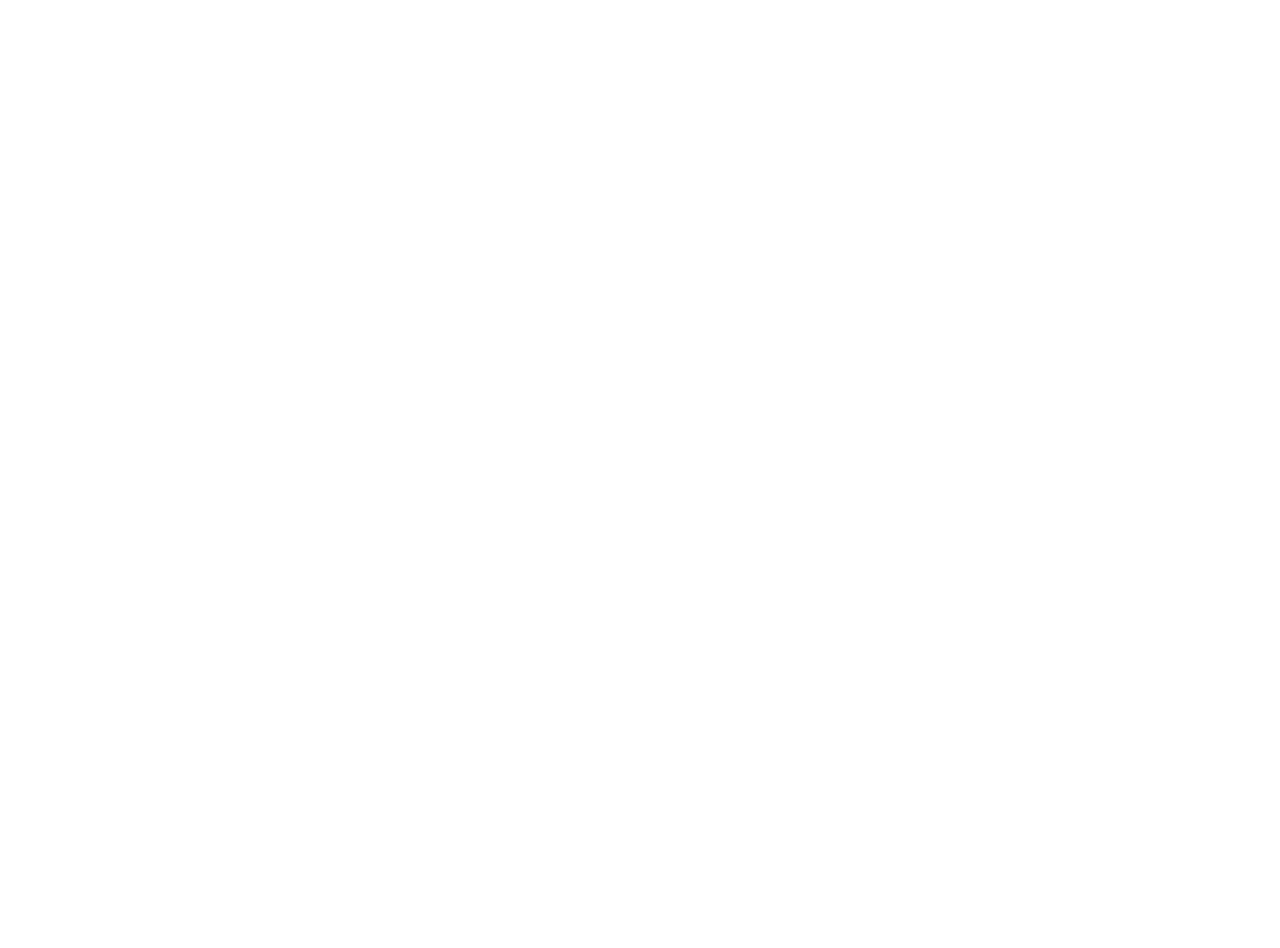
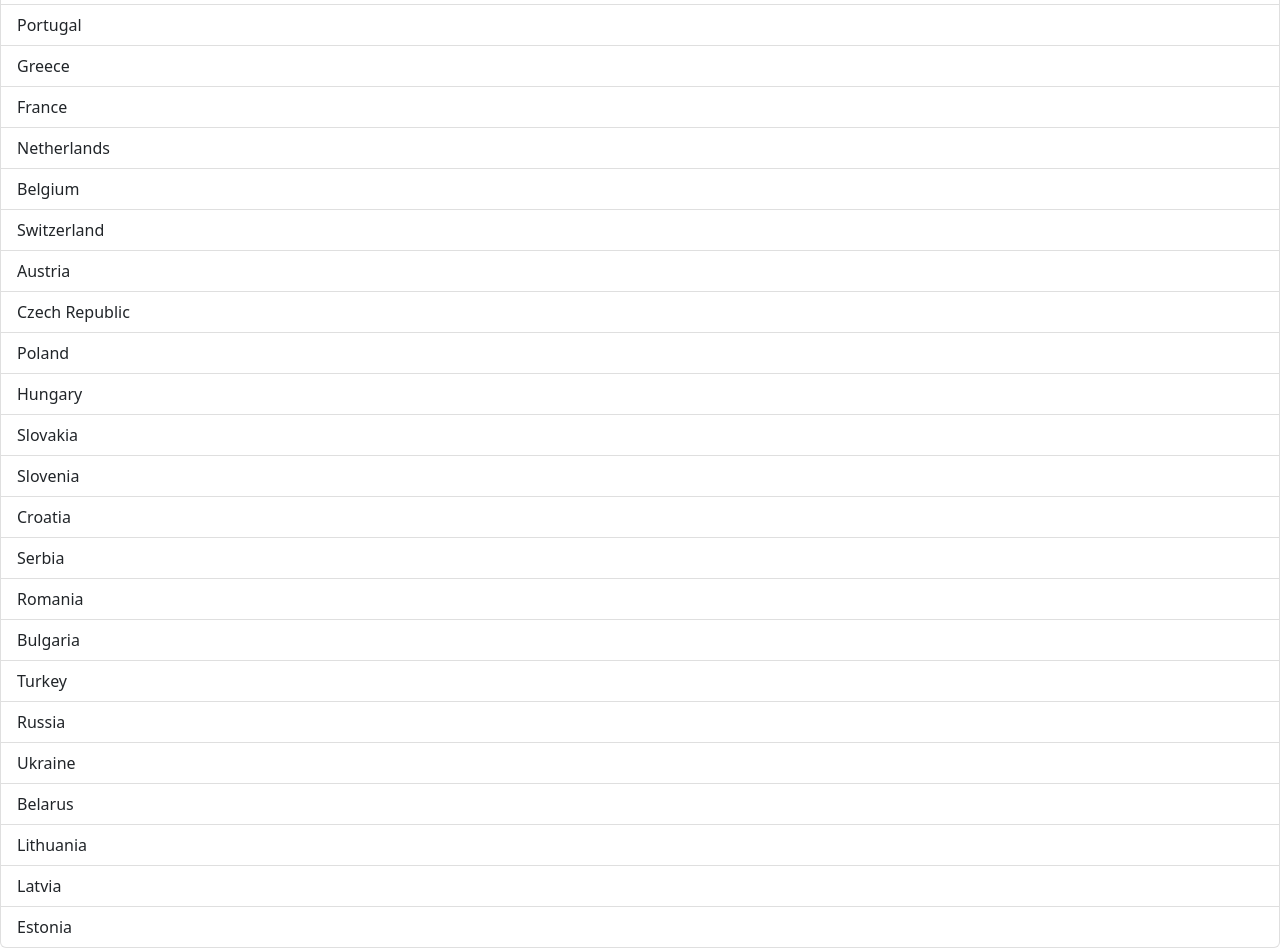
Before and after one commit to LJunnil/react-app, a React (Vite) app: page / in a window 1280 px wide. Shown: the part 380-1328 px from the top of the page. Before the commit the page ends 800 px from the top, so only its background shows below. Built offline with nearby package versions, Linux system fonts and the light colour scheme.

Commit message:
New changes

```diff
--- a/src/components/ListGroup.tsx
+++ b/src/components/ListGroup.tsx
@@ -8,6 +8,31 @@
     "Norway",
     "Denmark",
     "Germany",
+    "italy",
+    "Spain",
+    "Portugal",
+    "Greece",
+    "France",
+    "Netherlands",
+    "Belgium",
+    "Switzerland",
+    "Austria",
+    "Czech Republic",
+    "Poland",
+    "Hungary",
+    "Slovakia",
+    "Slovenia",
+    "Croatia",
+    "Serbia",
+    "Romania",
+    "Bulgaria",
+    "Turkey",
+    "Russia",
+    "Ukraine",
+    "Belarus",
+    "Lithuania",
+    "Latvia",
+    "Estonia",
   ];
 
   return (
@@ -15,6 +40,7 @@
       <h1>List</h1>
 
       {items.length === 0 && <p>No item found</p>}
+      {}
       <ul className="list-group">
         {items.map((item) => (
           <li className="list-group-item" key={item}>
```
